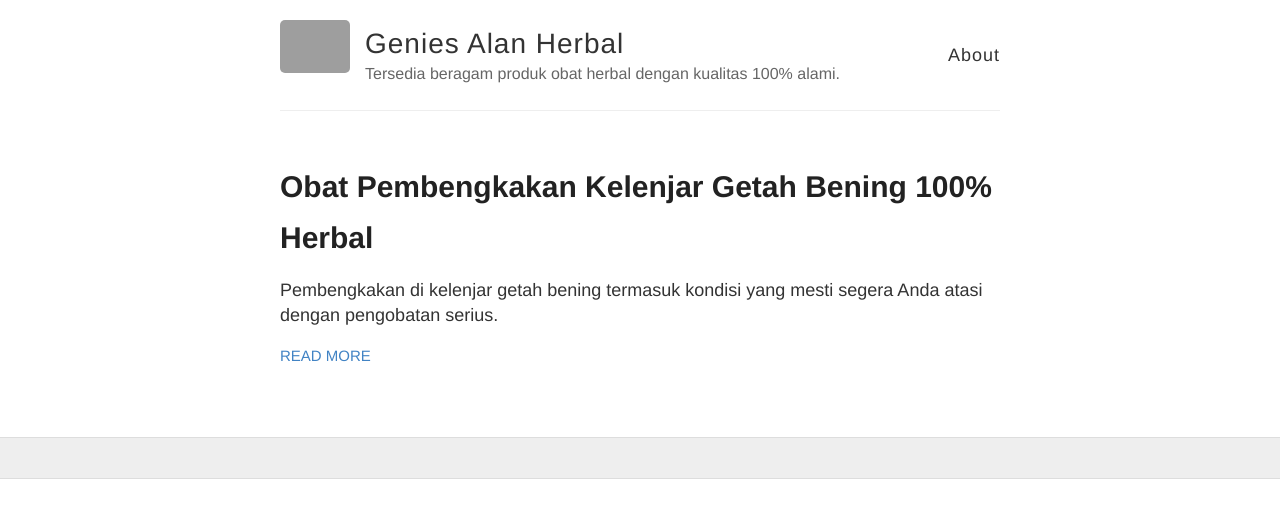
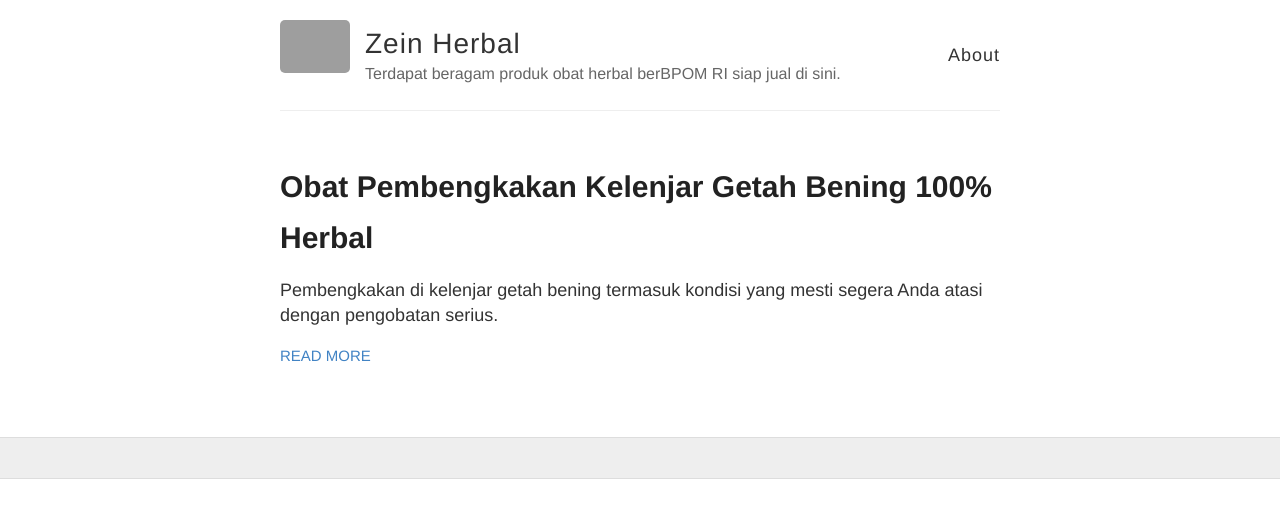
Before and after one commit to zeinherbal/zeinherbal.github.io, a Jekyll site: the page built from index.html, in a window 1280 px wide. Shown: the top 518 px of the page. Built offline with Jekyll 4.4.1, drawn with Linux system fonts in a browser that asks for light colours; grey boxes are pictures that could not be loaded.

Commit message:
Update _config.yml

```diff
--- a/_config.yml
+++ b/_config.yml
@@ -3,10 +3,10 @@
 #
 
 # Name of your site (displayed in the header)
-name: Genies Alan Herbal
+name: Zein Herbal
 
 # Short bio or description (displayed in the header)
-description: Tersedia beragam produk obat herbal dengan kualitas 100% alami.
+description: Terdapat beragam produk obat herbal berBPOM RI siap jual di sini.
 
 # URL of your avatar or profile pic (you could use your GitHub profile pic)
 avatar: https://raw.githubusercontent.com/barryclark/jekyll-now/master/images/jekyll-logo.png
```
